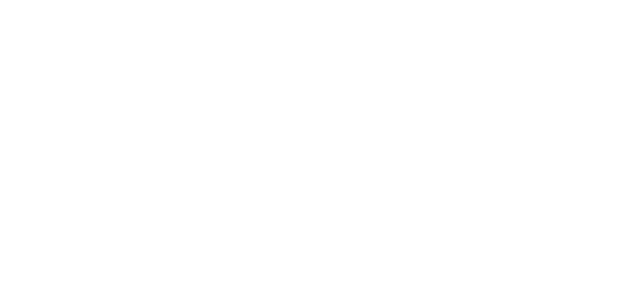
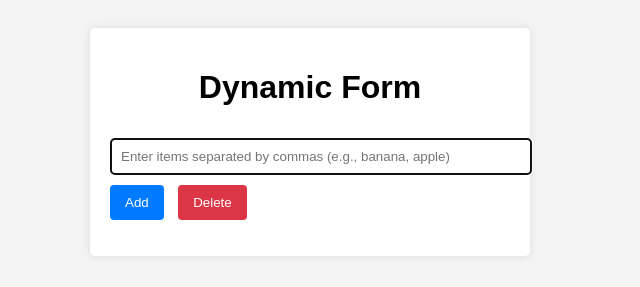
Before and after one commit to haeyun1/2024-2-oss-assignment-2, a plain HTML site: page form.htm in a window 1280 px wide. Shown: the whole page, without its empty margins (330-970 px from the left). Drawn offline with Linux system fonts and the light colour scheme.

Commit message:
add all assignment

```diff
--- a/form.htm
+++ b/form.htm
@@ -0,0 +1,113 @@
+<!DOCTYPE html>
+<html lang="en">
+<head>
+    <meta charset="UTF-8">
+    <meta name="viewport" content="width=device-width, initial-scale=1.0">
+    <title>Dynamic Form with Comma Separation</title>
+    <style>
+        body {
+            font-family: Arial, sans-serif;
+            background-color: #f4f4f4;
+            padding: 20px;
+        }
+
+        h1 {
+            text-align: center;
+        }
+
+        .container {
+            max-width: 400px;
+            margin: 0 auto;
+            background-color: white;
+            padding: 20px;
+            border-radius: 5px;
+            box-shadow: 0 0 10px rgba(0, 0, 0, 0.1);
+        }
+
+        input[type="text"] {
+            width: 100%;
+            padding: 10px;
+            margin: 10px 0;
+            border: 1px solid #ccc;
+            border-radius: 4px;
+        }
+
+        button {
+            padding: 10px 15px;
+            margin-right: 10px;
+            background-color: #007bff;
+            color: white;
+            border: none;
+            border-radius: 4px;
+            cursor: pointer;
+        }
+
+        button.delete {
+            background-color: #dc3545;
+        }
+
+        ul {
+            list-style-type: none;
+            padding: 0;
+        }
+
+        li {
+            background-color: #e9ecef;
+            margin: 5px 0;
+            padding: 10px;
+            border-radius: 4px;
+        }
+    </style>
+</head>
+<body>
+
+    <div class="container">
+        <h1>Dynamic Form</h1>
+        <input type="text" id="userInput" placeholder="Enter items separated by commas (e.g., banana, apple)">
+        <br>
+        <button onclick="addItems()">Add</button>
+        <button class="delete" onclick="deleteItems()">Delete</button>
+
+        <ul id="itemList"></ul>
+    </div>
+
+    <script>
+        // Add items to the list based on comma-separated input
+        function addItems() {
+            const input = document.getElementById('userInput');
+            const value = input.value;
+
+            if (value.trim() !== "") {
+                const items = value.split(',');  // Split input by commas
+                const ul = document.getElementById('itemList');
+
+                items.forEach(item => {
+                    const trimmedItem = item.trim();  // Remove extra spaces around each item
+                    if (trimmedItem) {  // Avoid adding empty items
+                        const li = document.createElement('li');
+                        li.textContent = trimmedItem;
+                        ul.appendChild(li);
+                    }
+                });
+
+                // Clear input field
+                input.value = "";
+            } else {
+                alert("Please enter a valid input.");
+            }
+        }
+
+        // Delete all items from the list
+        function deleteItems() {
+            const ul = document.getElementById('itemList');
+            ul.innerHTML = '';
+        }
+
+        // Ensure the page loads before interacting with the DOM
+        window.onload = function() {
+            document.getElementById('userInput').focus();
+        };
+    </script>
+
+</body>
+</html>
```
Also changed, not shown: index.html (+1 -1 lines).
